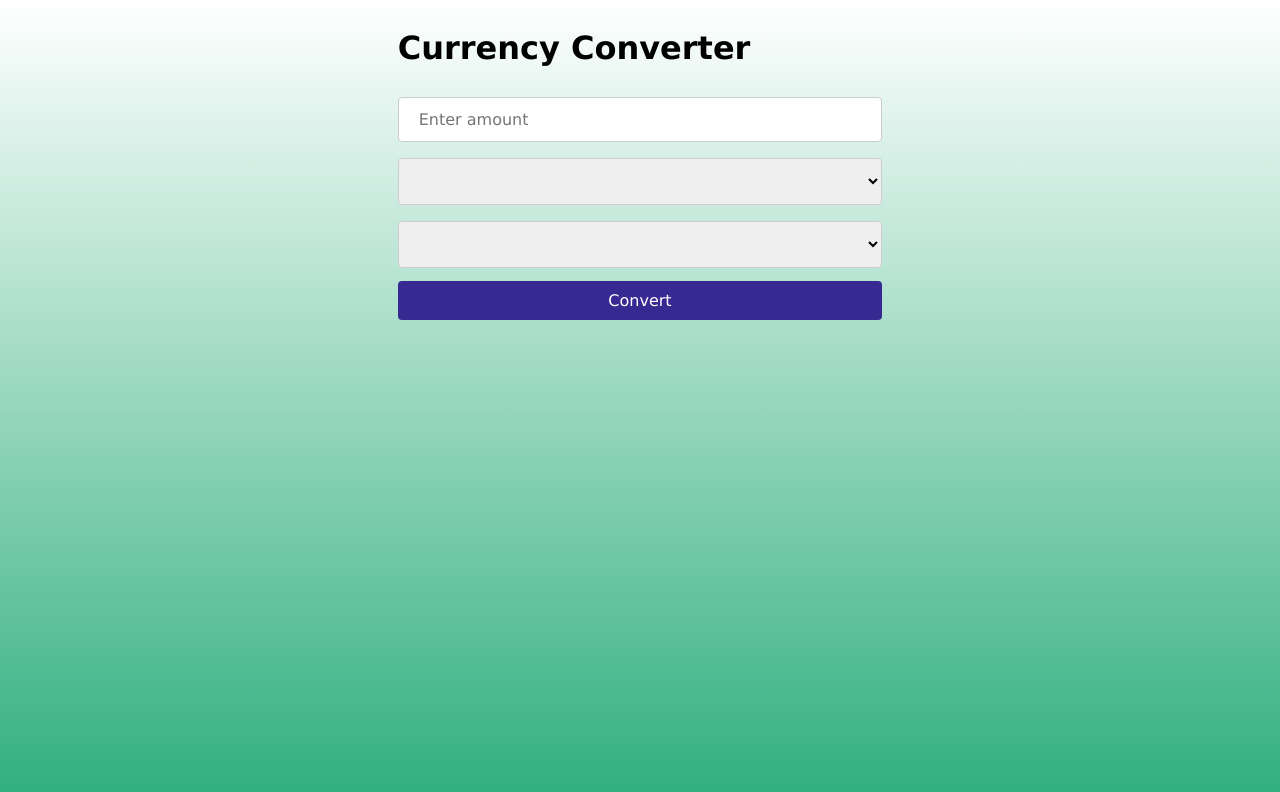
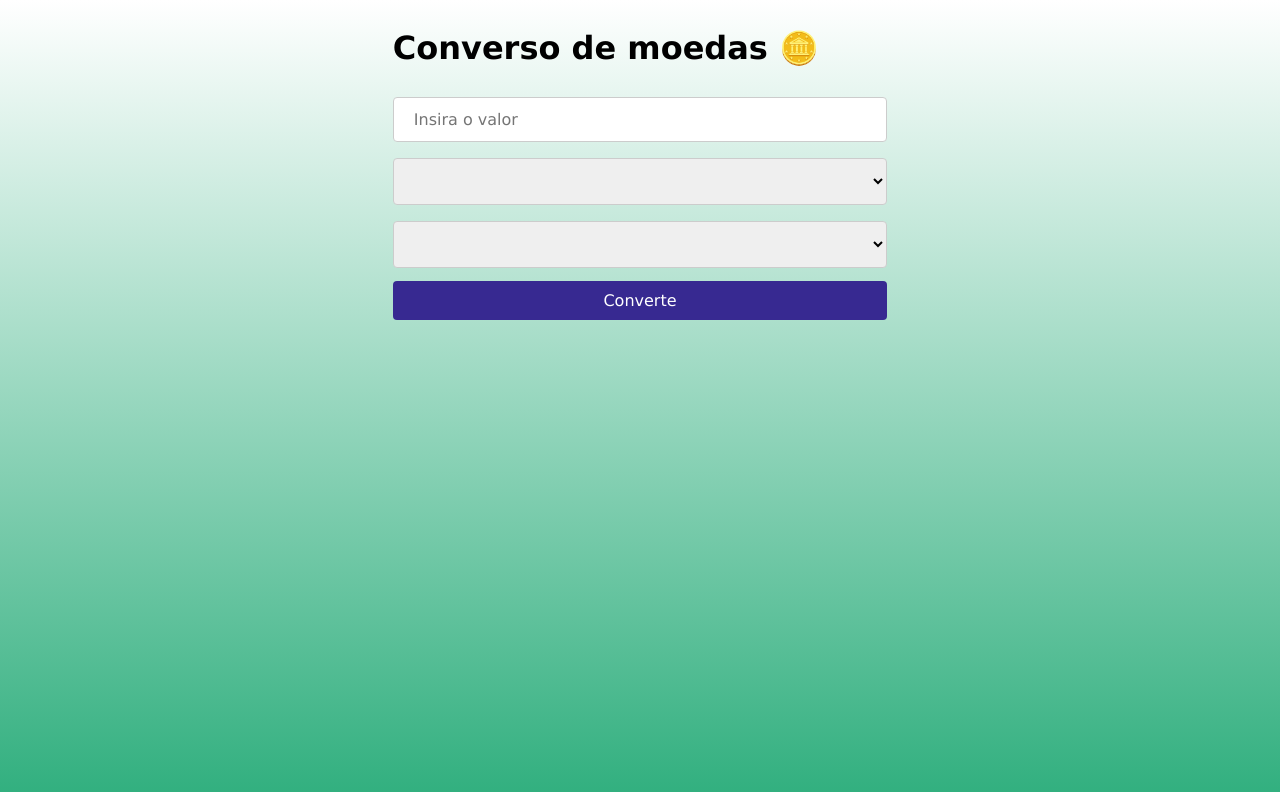
Before and after one commit to Emersonpinho/siteConversoDeMoedas, a plain HTML site: page index.html in a window 1280 px wide. Drawn offline with Linux system fonts and the light colour scheme; no server answers.

Commit message:
translate interface to Portuguese for better accessibility

```diff
--- a/index.html
+++ b/index.html
@@ -1,22 +1,22 @@
 <!DOCTYPE html>
-<html lang="en">
+<html lang="pt-br">
 <head>
     <meta charset="UTF-8">
     <meta name="viewport" content="width=device-width, initial-scale=1.0">
-    <title>Currency Converter</title>
+    <title>Converso de moedas</title>
     <link rel="stylesheet" href="style.css">
 </head>
 <body>
     <div class="converter">
-        <h1>Currency Converter</h1>
-        <input type="number" id="amount" placeholder="Enter amount">
+        <h1>Converso de moedas 🪙</h1>
+        <input type="number" id="amount" placeholder="Insira o valor">
         <select id="fromCurrency">
             <!-- Options will be populated dynamically -->
         </select>
         <select id="toCurrency">
             <!-- Options will be populated dynamically -->
         </select>
-        <button onclick="convertCurrency()">Convert</button>
+        <button onclick="convertCurrency()">Converte</button>
         <p id="result"></p>
     </div>
 
```
